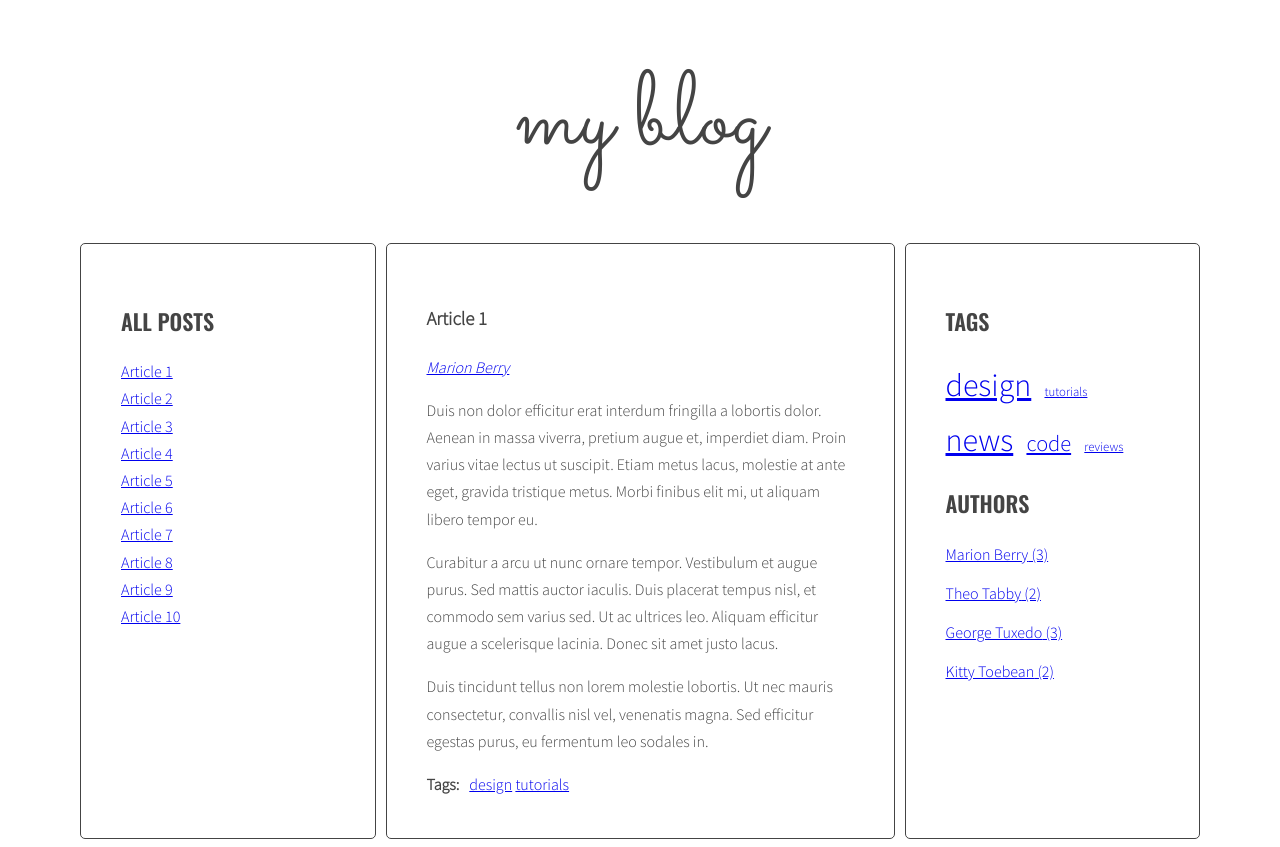
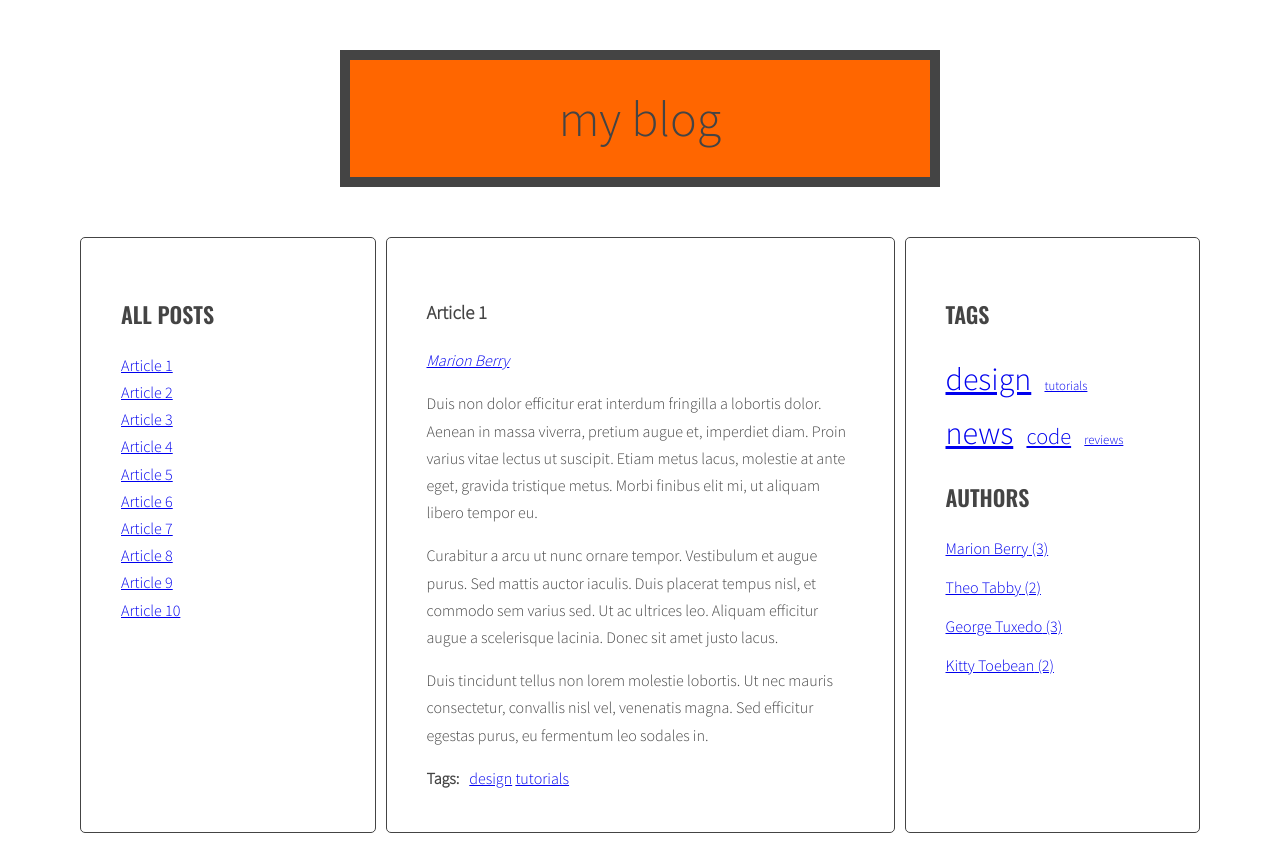
Before and after one commit to KevinKaluzny/javascript-blog, a website: page index.html in a window 1280 px wide. Drawn offline with nearby package versions, Linux system fonts and the light colour scheme.

Commit message:
Change style of header

```diff
--- a/index.html
+++ b/index.html
@@ -12,7 +12,9 @@
 <body>
     <div class="blog">
         <div class="container">
-            <h1 class="logo">my blog</h1>
+            <header>
+                <h1 class="logo">my blog</h1>
+            </header>
             <main class="wrapper">
                 <aside class="sidebar">
                     <h2 class="section-title">All posts</h2>
--- a/sass/style.scss
+++ b/sass/style.scss
@@ -2,6 +2,7 @@
 
 /* Variables */
 
+$color-main: rgb(255, 102, 0);
 $color-light: #fff;
 $color-dark: #444;
 
@@ -43,6 +44,13 @@ body {
 
 /* Layout */
 
+header {
+  background-color: $color-main;
+  border: 10px solid $color-dark;
+  width: 600px;
+  margin: 50px auto;
+}
+
 .wrapper {
   display: flex;
   margin-left: 10px;
@@ -67,9 +75,9 @@ body {
 /* Logo */
 
 .logo {
-  font-family: $font-logo;
+  //font-family: $font-logo;
   font-weight: 400;
-  font-size: 104px;
+  font-size: 50px;
   line-height: 1;
   text-align: center;
 }
```
Also changed, not shown: css/style.css, 1 other file.
